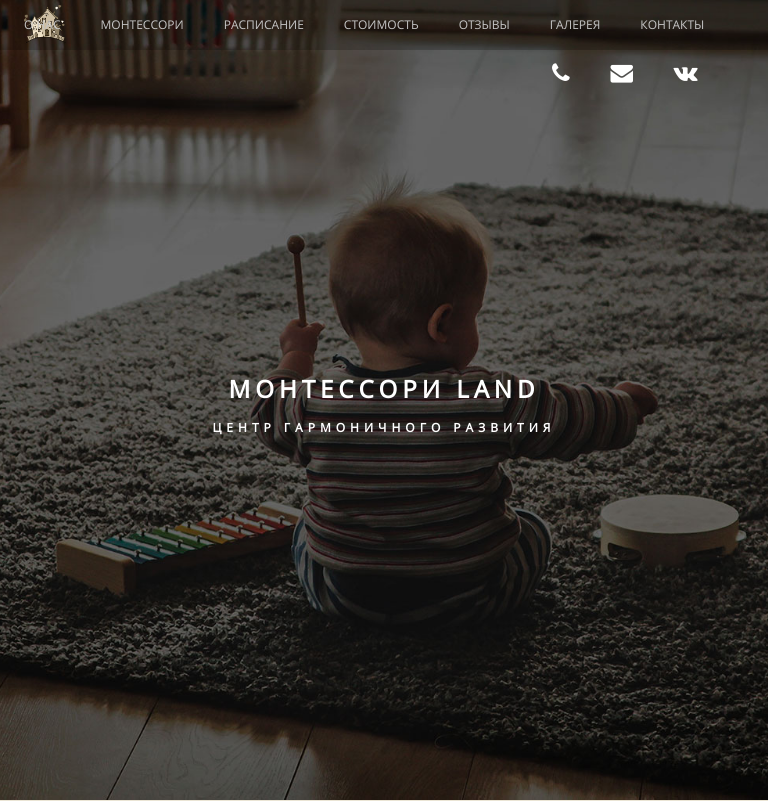
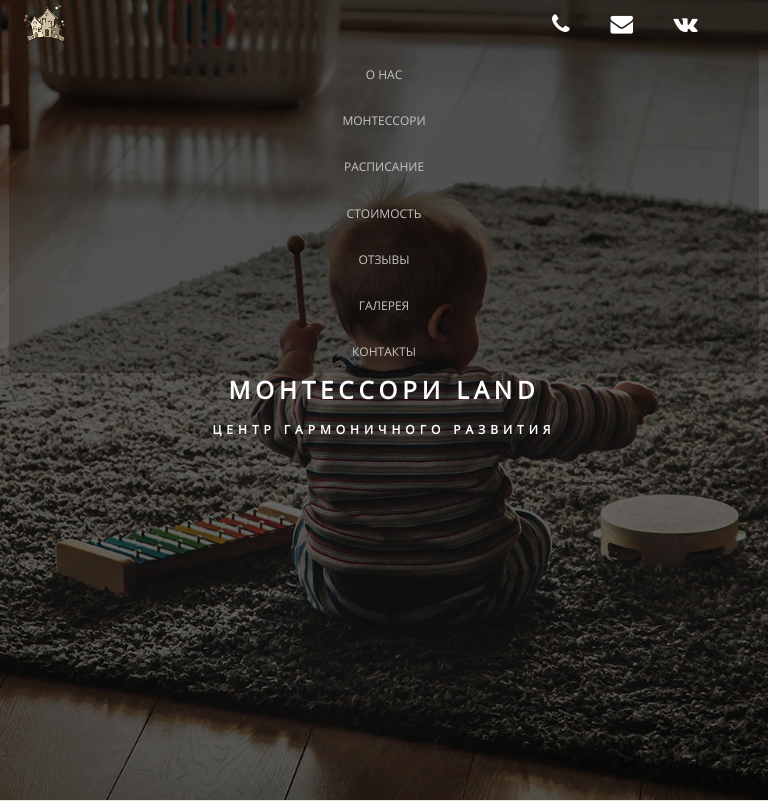
Before and after one commit to ilnur-z/montessori-land, a website: page app/index.html in a window 768 px wide. Shown: the top 801 px of the page. Drawn offline with Linux system fonts and the light colour scheme.

Commit message:
Доработка мобильного меню

```diff
--- a/app/js/common.js
+++ b/app/js/common.js
@@ -41,6 +41,7 @@
 	$(".menu_btn").click(function(){
   		$(this).toggleClass("open");
   		$(".menu").slideToggle();
+  		$(".top_text").slideToggle();
 	});
 
 	//Chrome Smooth Scroll
--- a/sass/_media.sass
+++ b/sass/_media.sass
@@ -42,6 +42,22 @@
 		animation: none !important
 	.menu
 		display: none
+		position: absolute
+		top: 50px
+		width: 100%
+		background-color: rgba(0, 0, 0, 0.2)
+		height: auto
+		margin-left: -15px
+		li
+			display: block
+			margin-left: auto
+			text-align: center
+			&:hover
+				border: none
+			&:first-child
+				margin-left: 0
+			&:last-child
+				margin-left: 0
 	.logo
 		top: 0
 		img
@@ -95,6 +111,8 @@
 @media only screen and (min-width : 768px)
 	.menu
 		display: block !important
+	.top_text
+		display: block !important
 
 
 /* Medium Devices, Desktops */
```
Also changed, not shown: app/css/main.min.css.
